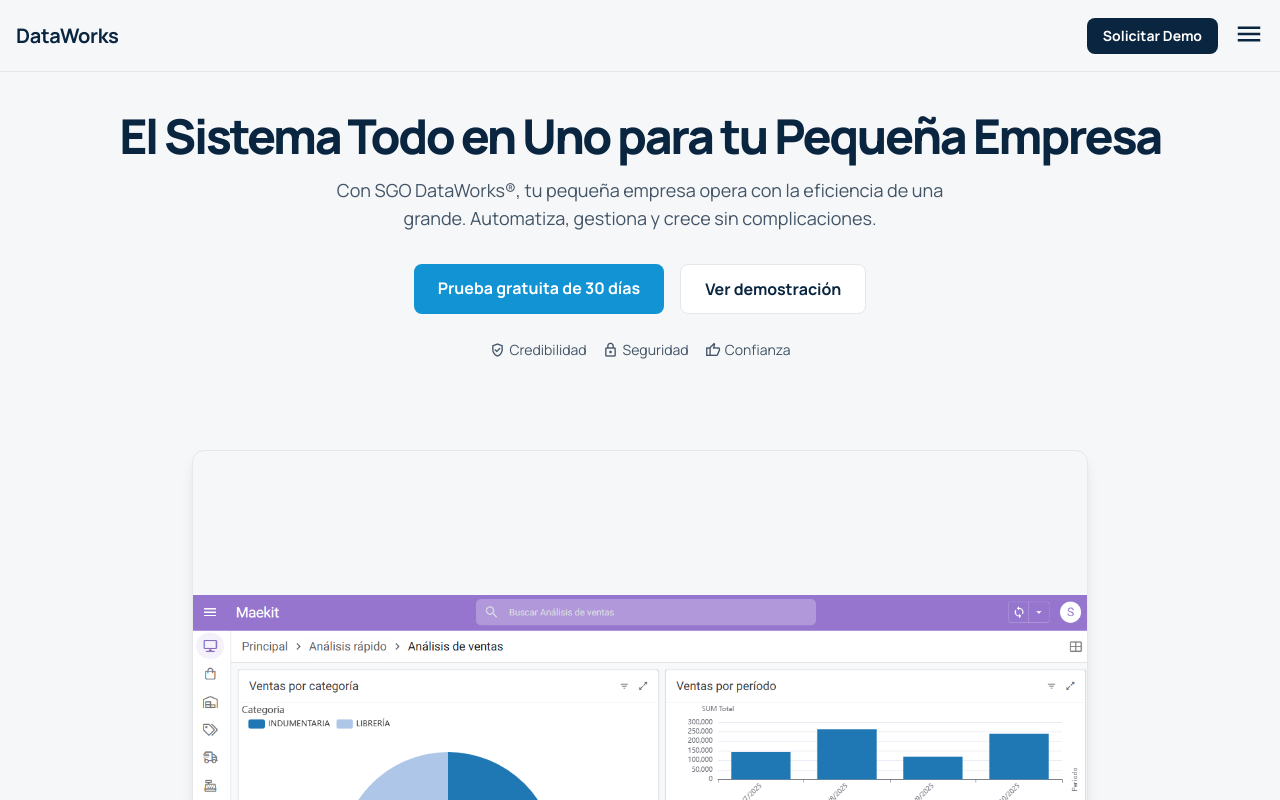
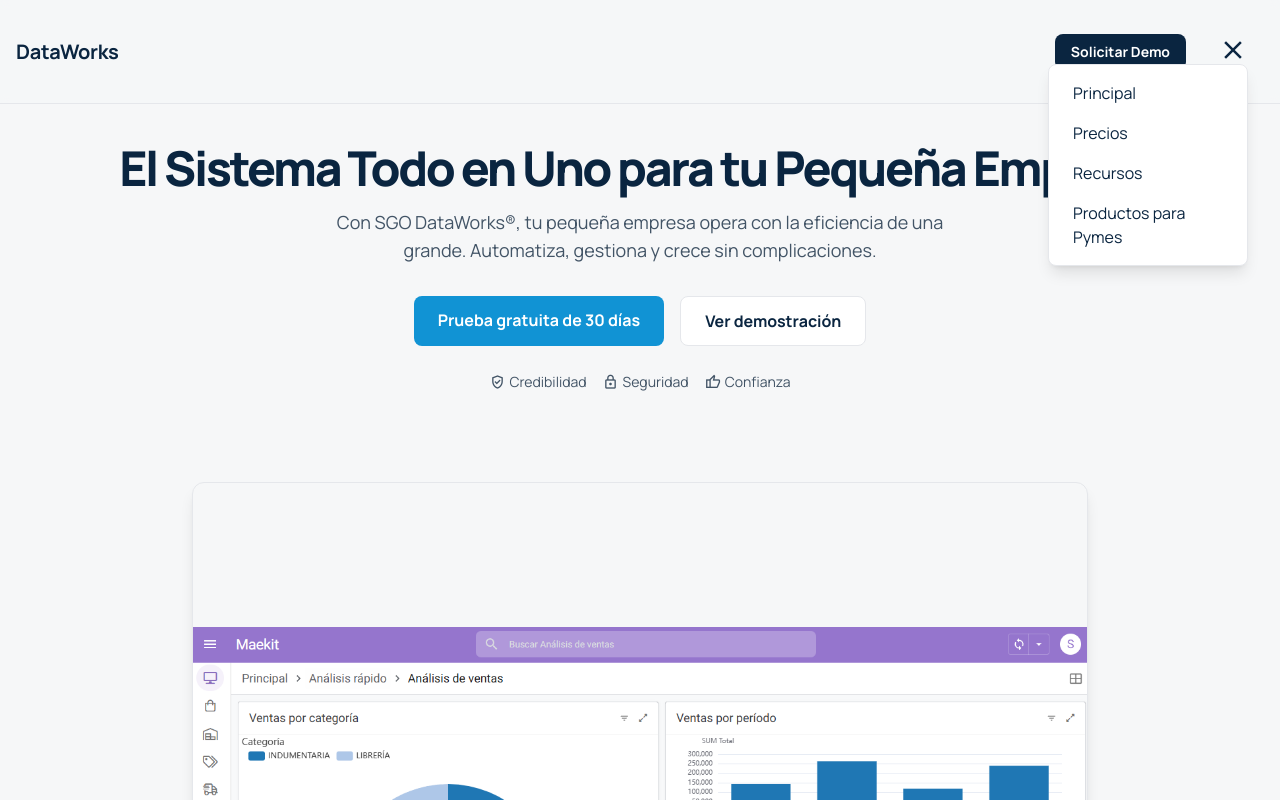
Before and after one commit to DataWorks-Solutions/DataWorks-Solutions.github.io, a plain HTML site: page sistema.html in a window 1280 px wide. Both pictures are taken after a click on the button "menu". Shown: the top 800 px of the page. Drawn offline with nearby package versions, Linux system fonts and the light colour scheme.

Commit message:
Add files via upload

```diff
--- a/sistema.html
+++ b/sistema.html
@@ -105,9 +105,41 @@
 <div class="flex items-center gap-4">
 <!--<a class="hidden sm:block text-dw-dark-blue dark:text-white text-sm font-bold" href="#">Iniciar Sesión</a>-->
 <a class="hidden sm:block text-white text-sm font-bold bg-dw-dark-blue px-4 py-2 rounded-lg" href="#">Solicitar Demo</a>
-<button class="text-dw-dark-blue dark:text-white">
-<span class="material-symbols-outlined text-3xl">menu</span>
-</button>
+
+<!-- prueba de navegador -->
+<nav class="relative flex justify-end p-4">
+
+  <button id="boton-movil" class="text-dw-dark-blue dark:text-white z-50">
+    <span id="icono-menu" class="material-symbols-outlined text-3xl">menu</span>
+  </button>
+
+  <div id="menu-movil" class="hidden absolute top-12 right-4 z-40 min-w-[200px] bg-white dark:bg-dw-dark-blue rounded-lg shadow-lg border dark:border-gray-700">
+    <ul class="flex flex-col p-2">
+      <li>
+        <a href="index.html" class="block w-full px-4 py-2 rounded text-dw-dark-blue dark:text-white hover:bg-gray-100 dark:hover:bg-gray-700">
+          Principal
+        </a>
+      </li>
+      <li>
+        <a href="precios.html" class="block w-full px-4 py-2 rounded text-dw-dark-blue dark:text-white hover:bg-gray-100 dark:hover:bg-gray-700">
+          Precios
+        </a>
+      </li>
+      <li>
+        <a href="recursos.html" class="block w-full px-4 py-2 rounded text-dw-dark-blue dark:text-white hover:bg-gray-100 dark:hover:bg-gray-700">
+          Recursos
+        </a>
+      </li>
+      <li>
+        <a href="sistema.html" class="block w-full px-4 py-2 rounded text-dw-dark-blue dark:text-white hover:bg-gray-100 dark:hover:bg-gray-700">
+          Productos para Pymes
+        </a>
+      </li>
+    </ul>
+  </div>
+
+</nav>
+
 </div>
 </header>
 <main class="flex-1">
@@ -282,4 +314,32 @@
 </div>
 </footer>
 </div>
+<!-- Script para el menú hamburguesa -->
+<script>
+  // Espera a que la página esté cargada
+  document.addEventListener('DOMContentLoaded', () => {
+
+    // 1. Selecciona los elementos por su ID
+    const boton = document.getElementById('boton-movil');
+    const menu = document.getElementById('menu-movil');
+    const icono = document.getElementById('icono-menu');
+
+    // 2. Escucha el 'clic' en el botón
+    boton.addEventListener('click', () => {
+
+      // 3. Alterna la clase 'hidden' en el menú
+      // (Si está oculto lo muestra, si está visible lo oculta)
+      menu.classList.toggle('hidden');
+
+      // 4. (Opcional) Cambia el ícono de 'menu' a 'close'
+      if (menu.classList.contains('hidden')) {
+        // Menú está oculto
+        icono.textContent = 'menu';
+      } else {
+        // Menú está visible
+        icono.textContent = 'close';
+      }
+    });
+  });
+</script>
 </body></html>
```
Also changed, not shown: index.html (+0 -6 lines), precios.html (+5 -0 lines), recursos.html (+5 -0 lines).
